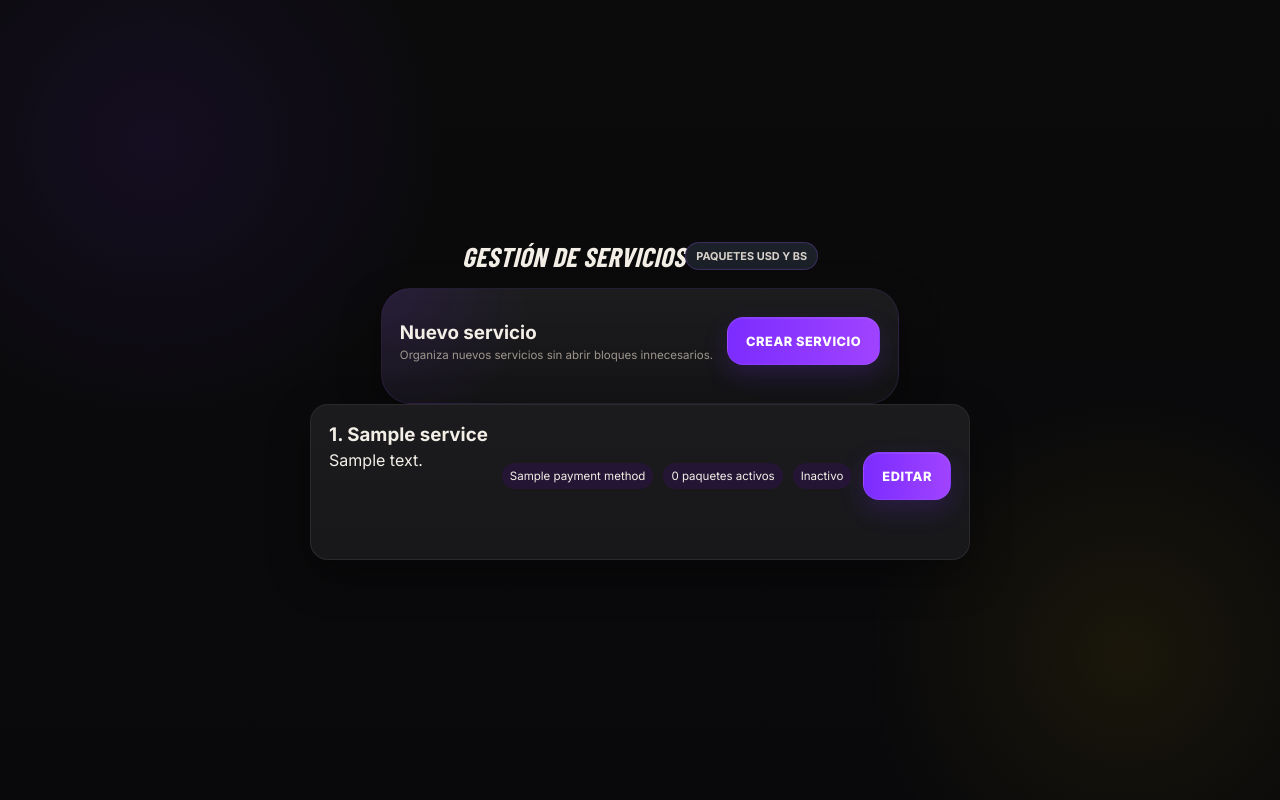
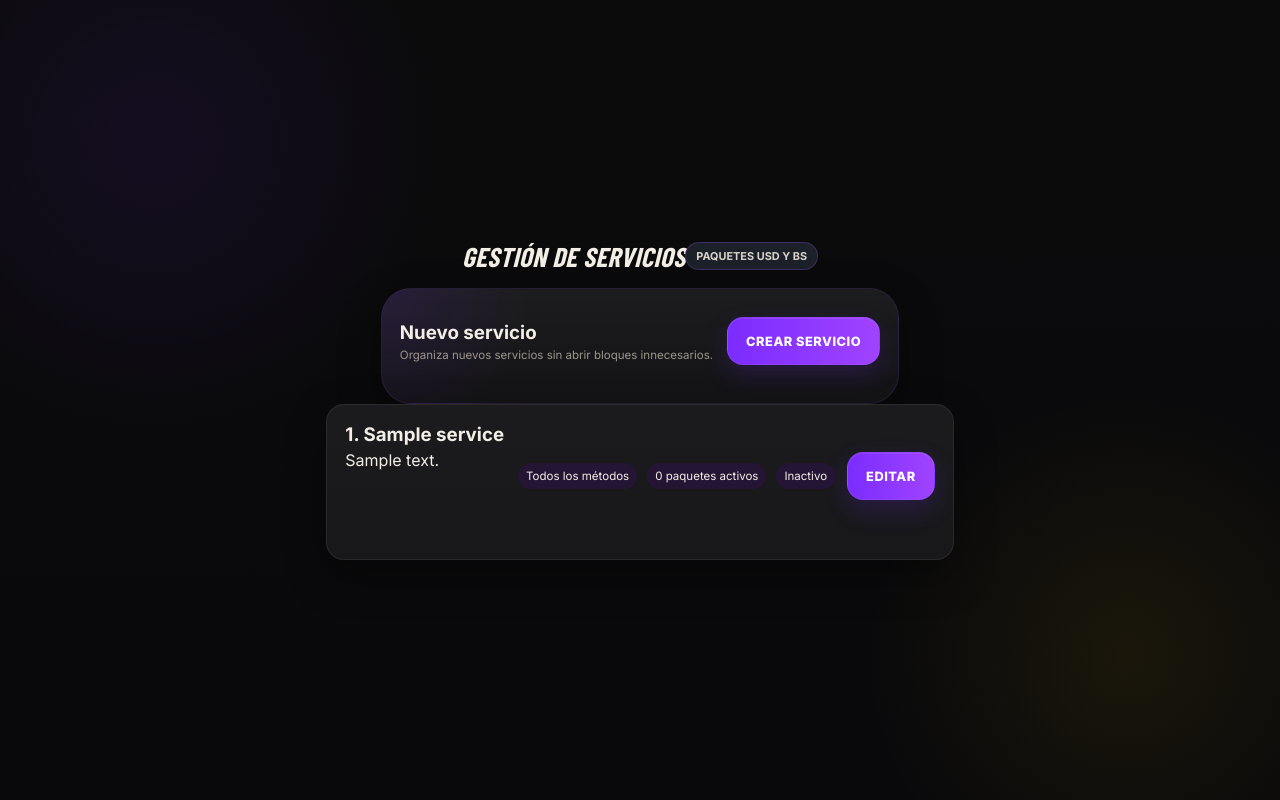
Before and after one commit to 2eliot/Antiduplic, a FastAPI app: template templates/services.html in a window 1280 px wide. Run offline with FastAPI, Linux system fonts and the light colour scheme; the template is opened without the code that fills it: most values are stand-ins (such as "Sample title", 1, 10 or a date in 2020); some web fonts are replaced.

Commit message:
Decouple services from payment methods

```diff
--- a/app/main.py
+++ b/app/main.py
@@ -218,7 +218,7 @@ async def lifespan(_: FastAPI):
             seed_database(session)
         else:
             ensure_initial_admin(session)
-        normalize_service_payment_links(session)
+        clear_service_payment_links(session)
     yield
 
 
@@ -254,19 +254,12 @@ def normalize_currency_code(raw_value: str) -> str:
     return normalized_value
 
 
-def normalize_service_payment_links(db: Session) -> None:
-    services_without_method = db.scalars(select(Service).where(Service.payment_method_id.is_(None))).all()
+def clear_service_payment_links(db: Session) -> None:
+    services_with_method = db.scalars(select(Service).where(Service.payment_method_id.is_not(None))).all()
     changed = False
-    for service in services_without_method:
-        statement = select(PaymentMethod).where(PaymentMethod.is_active.is_(True))
-        if service.owner_user_id is None:
-            statement = statement.where(PaymentMethod.owner_user_id.is_(None))
-        else:
-            statement = statement.where(PaymentMethod.owner_user_id == service.owner_user_id)
-        method = db.scalar(statement.order_by(PaymentMethod.is_default.desc(), PaymentMethod.display_order, PaymentMethod.id))
-        if method:
-            service.payment_method_id = method.id
-            changed = True
+    for service in services_with_method:
+        service.payment_method_id = None
+        changed = True
     if changed:
         db.commit()
 
@@ -434,7 +427,7 @@ def get_managed_payment_methods(db: Session, user: User) -> list[PaymentMethod]:
 
 
 def get_managed_services(db: Session, user: User) -> list[Service]:
-    statement = apply_catalog_owner_filter(select(Service).options(joinedload(Service.packages), joinedload(Service.payment_method)), Service.owner_user_id, user)
+    statement = apply_catalog_owner_filter(select(Service).options(joinedload(Service.packages)), Service.owner_user_id, user)
     statement = statement.order_by(Service.display_order, Service.name)
     return db.scalars(statement).unique().all()
 
@@ -449,19 +442,12 @@ def get_managed_payment_method(db: Session, user: User, method_id: int) -> Payme
 
 
 def get_managed_service(db: Session, user: User, service_id: int) -> Service:
-    statement = select(Service).options(joinedload(Service.payment_method)).where(Service.id == service_id)
+    statement = select(Service).where(Service.id == service_id)
     statement = apply_catalog_owner_filter(statement, Service.owner_user_id, user)
     service = db.scalar(statement)
     if not service:
         raise HTTPException(status_code=status.HTTP_404_NOT_FOUND, detail="Servicio no encontrado.")
     return service
-
-
-def get_managed_payment_method_for_service(db: Session, user: User, payment_method_id: int) -> PaymentMethod:
-    method = get_managed_payment_method(db, user, payment_method_id)
-    if not method.is_active:
-        raise HTTPException(status_code=status.HTTP_400_BAD_REQUEST, detail="El método de pago seleccionado está inactivo.")
-    return method
 
 
 def get_managed_package(db: Session, user: User, package_id: int) -> Package:
@@ -496,7 +482,7 @@ def get_accessible_services_and_packages(db: Session, user: User) -> tuple[list[
 
     service_statement = (
         select(Service)
-        .options(joinedload(Service.packages), joinedload(Service.payment_method))
+        .options(joinedload(Service.packages))
         .join(Service.packages)
         .where(Service.is_active.is_(True), Package.id.in_(package_ids))
     )
@@ -603,7 +589,6 @@ def serialize_catalog(services: list[Service], exchange_rate: Decimal, allowed_p
             "id": service.id,
             "name": service.name,
             "is_default": service.is_default,
-            "payment_method_id": service.payment_method_id,
             "packages": [
                 {
                     "id": package.id,
@@ -1081,14 +1066,13 @@ def delete_payment_method(
     current_user: Annotated[User, Depends(get_catalog_manager_user)],
 ):
     method = get_managed_payment_method(db, current_user, method_id)
-    linked_services = db.scalar(select(func.count()).select_from(Service).where(Service.payment_method_id == method.id)) or 0
     linked_sales = db.scalar(select(func.count()).select_from(Sale).where(Sale.payment_method_id == method.id)) or 0
-    if linked_services:
-        request.session["payment_methods_error"] = "No puedes borrar este método porque tiene servicios asignados."
-        return RedirectResponse("/payment-methods", status_code=status.HTTP_303_SEE_OTHER)
     if linked_sales:
         request.session["payment_methods_error"] = "No puedes borrar este método porque ya tiene ventas registradas."
         return RedirectResponse("/payment-methods", status_code=status.HTTP_303_SEE_OTHER)
+    legacy_services = db.scalars(select(Service).where(Service.payment_method_id == method.id)).all()
+    for service in legacy_services:
+        service.payment_method_id = None
     db.delete(method)
     db.commit()
     return RedirectResponse("/payment-methods", status_code=status.HTTP_303_SEE_OTHER)
@@ -1108,7 +1092,6 @@ def services_page(
         "services.html",
         {
             "services": services,
-            "payment_methods": get_managed_payment_methods(db, current_user),
             "exchange_rate": exchange_rate,
             "page_error": error_message,
             **layout_context(request, current_user),
@@ -1122,21 +1105,18 @@ def create_service(
     db: Annotated[Session, Depends(get_db)],
     current_user: Annotated[User, Depends(get_catalog_manager_user)],
     name: str = Form(...),
-    payment_method_id: int = Form(...),
     notes: str = Form(""),
     display_order: int = Form(0),
     is_default: bool = Form(False),
 ):
     owner_user_id = current_user.id
     normalized_name = name.strip()
-    payment_method = get_managed_payment_method_for_service(db, current_user, payment_method_id)
     if catalog_name_exists(db, Service, current_user, normalized_name):
         request.session["services_error"] = "Ya existe un servicio con ese nombre."
         return RedirectResponse("/services", status_code=status.HTTP_303_SEE_OTHER)
     service = Service(
         name=normalized_name,
         owner_user_id=owner_user_id,
-        payment_method_id=payment_method.id,
         notes=notes.strip() or None,
         display_order=display_order,
     )
@@ -1160,19 +1140,16 @@ def update_service(
     db: Annotated[Session, Depends(get_db)],
     current_user: Annotated[User, Depends(get_catalog_manager_user)],
     name: str = Form(...),
-    payment_method_id: int = Form(...),
     notes: str = Form(""),
     display_order: int = Form(0),
     is_default: bool = Form(False),
 ):
     service = get_managed_service(db, current_user, service_id)
     normalized_name = name.strip()
-    payment_method = get_managed_payment_method_for_service(db, current_user, payment_method_id)
     if catalog_name_exists(db, Service, current_user, normalized_name, exclude_id=service.id):
         request.session["services_error"] = "Ya existe un servicio con ese nombre."
         return RedirectResponse("/services", status_code=status.HTTP_303_SEE_OTHER)
     service.name = normalized_name
-    service.payment_method_id = payment_method.id
     service.notes = notes.strip() or None
     service.display_order = display_order
     if is_default:
@@ -1765,7 +1742,6 @@ def create_sale(
             Package.id.in_(package_ids),
             Package.is_active.is_(True),
             Service.is_active.is_(True),
-            Service.payment_method_id == payment_method.id,
         )
     )
     package_statement = apply_catalog_owner_filter(package_statement, Service.owner_user_id, current_user)
--- a/app/seed.py
+++ b/app/seed.py
@@ -93,9 +93,9 @@ def seed_database(session: Session) -> None:
     session.add_all(payment_methods)
 
     services = [
-        Service(name="Free Fire", owner_user_id=admin.id, payment_method_id=payment_methods[0].id, notes="Diamantes y membresias", display_order=1, is_default=True),
-        Service(name="Mobile Legends", owner_user_id=admin.id, payment_method_id=payment_methods[2].id, notes="Recargas rapidas", display_order=2),
-        Service(name="Call of Duty Mobile", owner_user_id=admin.id, payment_method_id=payment_methods[1].id, notes="Packs en USD y Bs", display_order=3),
+        Service(name="Free Fire", owner_user_id=admin.id, notes="Diamantes y membresias", display_order=1, is_default=True),
+        Service(name="Mobile Legends", owner_user_id=admin.id, notes="Recargas rapidas", display_order=2),
+        Service(name="Call of Duty Mobile", owner_user_id=admin.id, notes="Packs en USD y Bs", display_order=3),
     ]
     session.add_all(services)
 
--- a/static/app.js
+++ b/static/app.js
@@ -144,18 +144,14 @@ function setupDashboard() {
 
     bindChoiceGroup("payment-methods", paymentInput, (value) => {
         state.selectedPaymentMethodId = Number(value);
-        state.selectedServiceId = 0;
-        state.cart = [];
         clearPabiloResult();
-        renderServiceChoices();
-        renderCart();
         if (referenceInput.value.trim()) {
             checkReference();
         }
     });
 
     function getServicesForSelectedMethod() {
-        return catalog.filter((service) => service.payment_method_id === state.selectedPaymentMethodId);
+        return catalog;
     }
 
     function renderServiceChoices() {
--- a/templates/dashboard.html
+++ b/templates/dashboard.html
@@ -20,7 +20,7 @@
 </section>
 {% endif %}
 
-<div class="reference-layout" data-dashboard-root data-exchange-rate="{{ exchange_rate }}">
+<div class="reference-layout" data-dashboard-root data-exchange-rate="{{ exchange_rate }}" data-timezone="{{ timezone_name }}">
     <section class="workspace-panel workspace-panel--form form-stack compact-panel">
         {% if exchange_rate_feedback %}
         <div class="alert alert--success">{{ exchange_rate_feedback }}</div>
--- a/templates/services.html
+++ b/templates/services.html
@@ -22,11 +22,6 @@
         {% endif %}
         <form method="post" action="/services" class="entity-form-grid">
             <input name="name" type="text" placeholder="Nombre del servicio" required>
-            <select name="payment_method_id" required>
-                {% for method in payment_methods %}
-                <option value="{{ method.id }}"{% if method.is_default %} selected{% endif %}>{{ method.name }} · {{ method.currency_code }}</option>
-                {% endfor %}
-            </select>
             <input name="notes" type="text" placeholder="Notas o categoria">
             <input name="display_order" type="number" min="0" value="0" required>
             <label class="checkbox-line"><input type="checkbox" name="is_default" value="true"> Predeterminado</label>
@@ -46,7 +41,7 @@
             <div class="collapsible-summary__meta">
                 <div class="tag-row">
                     {% if service.is_default %}<span class="tag">Predeterminado</span>{% endif %}
-                    <span class="tag">{{ service.payment_method.name if service.payment_method else 'Sin método' }}</span>
+                    <span class="tag">Todos los métodos</span>
                     <span class="tag">{{ service.packages | selectattr('is_active') | list | length }} paquetes activos</span>
                     <span class="tag">{{ 'Activo' if service.is_active else 'Inactivo' }}</span>
                 </div>
@@ -57,11 +52,6 @@
             <form method="post" action="/services/{{ service.id }}/update" class="form-stack">
                 <div class="entity-form-grid">
                     <input name="name" type="text" value="{{ service.name }}" required>
-                    <select name="payment_method_id" required>
-                        {% for method in payment_methods %}
-                        <option value="{{ method.id }}"{% if service.payment_method_id == method.id %} selected{% endif %}>{{ method.name }} · {{ method.currency_code }}</option>
-                        {% endfor %}
-                    </select>
                     <input name="notes" type="text" value="{{ service.notes or '' }}" placeholder="Notas">
                     <input name="display_order" type="number" min="0" value="{{ service.display_order }}" required>
                     <label class="checkbox-line"><input type="checkbox" name="is_default" value="true"{% if service.is_default %} checked{% endif %}> Predeterminado</label>
```
